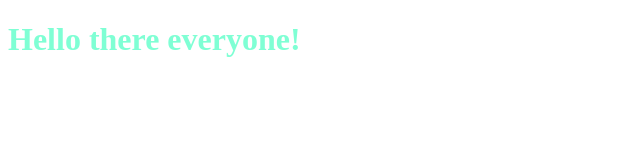
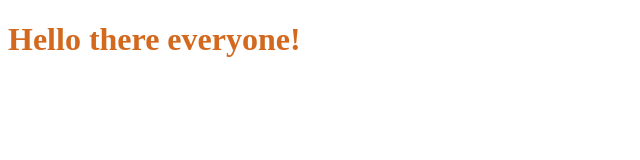
Before and after one commit to Nitish-Bansal/website-nitish-bansal, a plain HTML site: page index.html in a window 1280 px wide. Shown: the whole page, without its empty margins (0-640 px from the left). Drawn offline with Linux system fonts and the light colour scheme.

Commit message:
the color is now chocolate

```diff
--- a/index.html
+++ b/index.html
@@ -6,6 +6,6 @@
     <title>Nitish Bansal</title>
 </head>
 <body>
-    <h1 style="color:aquamarine;">Hello there everyone!</h1>
+    <h1 style="color:chocolate;">Hello there everyone!</h1>
 </body>
 </html>
```
